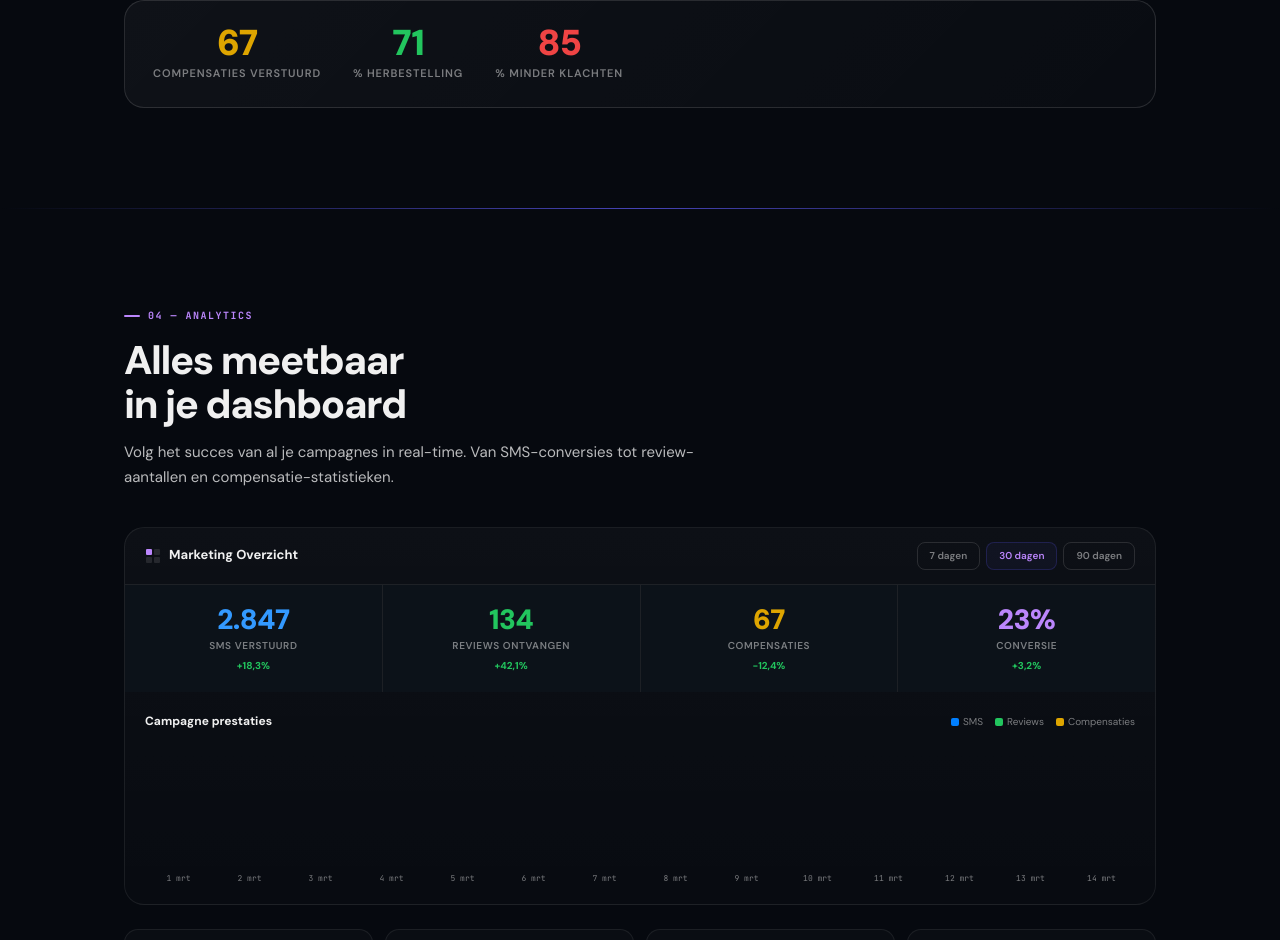
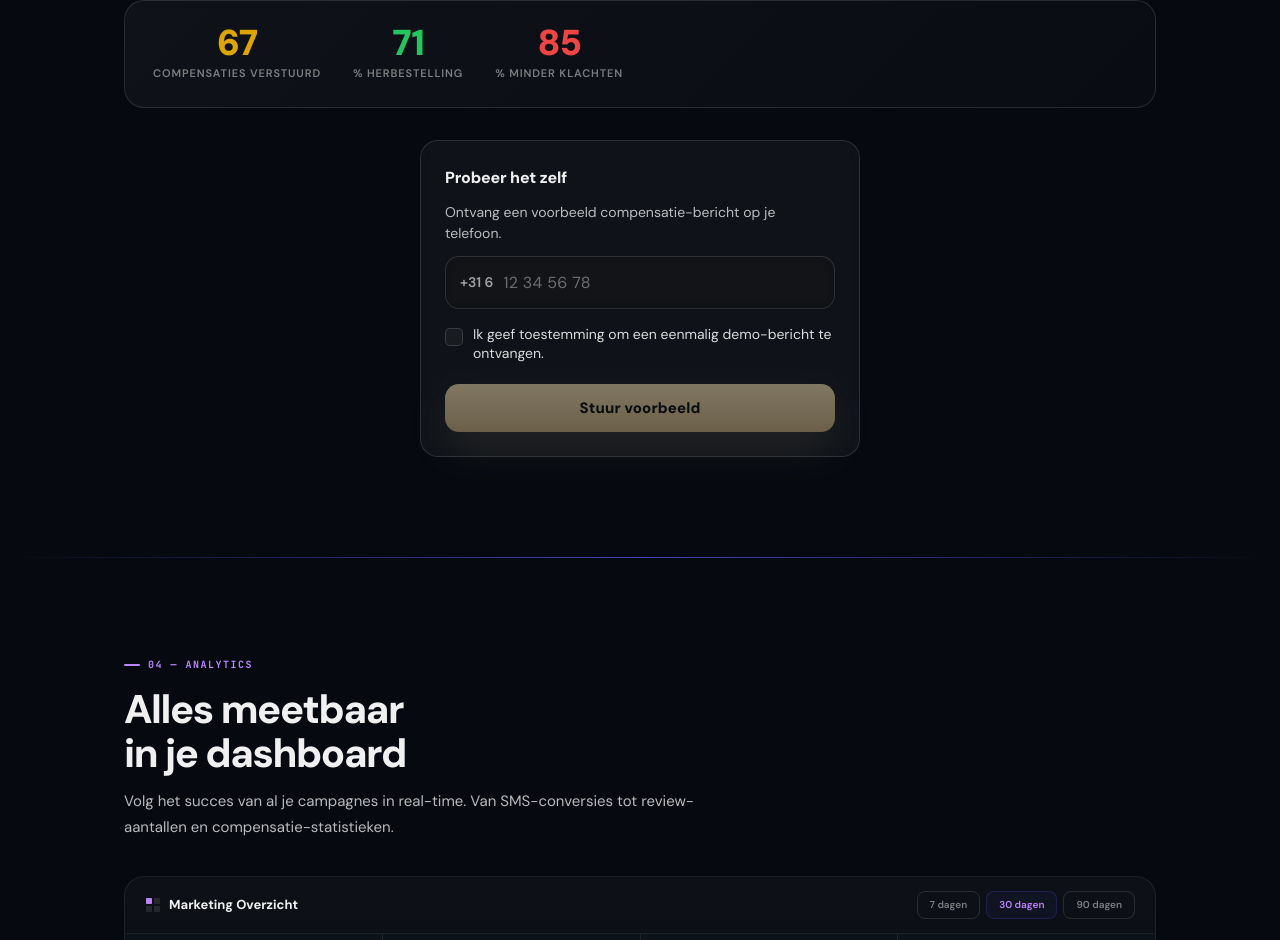
Before and after one commit to Samy-F/foodtrac-release, a plain HTML site: page index.html in a window 1280 px wide. Shown: the part 6157-7097 px from the top of the page. Drawn offline with Linux system fonts and the light colour scheme.

Commit message:
Add working late-order-sample form to release site

```diff
--- a/index.html
+++ b/index.html
@@ -1719,6 +1719,31 @@ section{padding:100px 0}
         <div class="roi-stat">
           <div class="roi-stat-num" style="color:var(--red)" data-target="85">0</div>
           <div class="roi-stat-label">% Minder klachten</div>
+        </div>
+      </div>
+    </div>
+
+    <!-- Late Order sample demo form -->
+    <div class="r" style="transition-delay:.15s">
+      <div class="demo-form">
+        <h4>Probeer het zelf</h4>
+        <p>Ontvang een voorbeeld compensatie-bericht op je telefoon.</p>
+        <div class="input-group" id="lateOrderInputGroup">
+          <span class="input-prefix">+31 6</span>
+          <input id="lateOrderPhoneInput" type="tel" inputmode="numeric" placeholder="12 34 56 78" />
+        </div>
+        <div class="field-error" id="lateOrderPhoneError"></div>
+        <div class="consent-row">
+          <div class="checkbox" id="lateOrderConsentBox"></div>
+          <span class="consent-text" id="lateOrderConsentText">Ik geef toestemming om een eenmalig demo-bericht te ontvangen.</span>
+        </div>
+        <button id="lateOrderCtaBtn" class="cta-btn" disabled><span id="lateOrderCtaBtnText">Stuur voorbeeld</span></button>
+        <div class="demo-status" id="lateOrderDemoStatus">
+          <div class="status-dot"></div>
+          <div>
+            <div class="status-title" id="lateOrderStatusTitle"></div>
+            <div class="status-desc" id="lateOrderStatusDesc"></div>
+          </div>
         </div>
       </div>
     </div>
@@ -2580,6 +2605,7 @@ ctaBtn.addEventListener('click', async ()=>{
 });
 
 bindDemoForm('review', '/demo/review-sample');
+bindDemoForm('lateOrder', '/demo/late-order-sample');
 
 })();
 </script>
```
